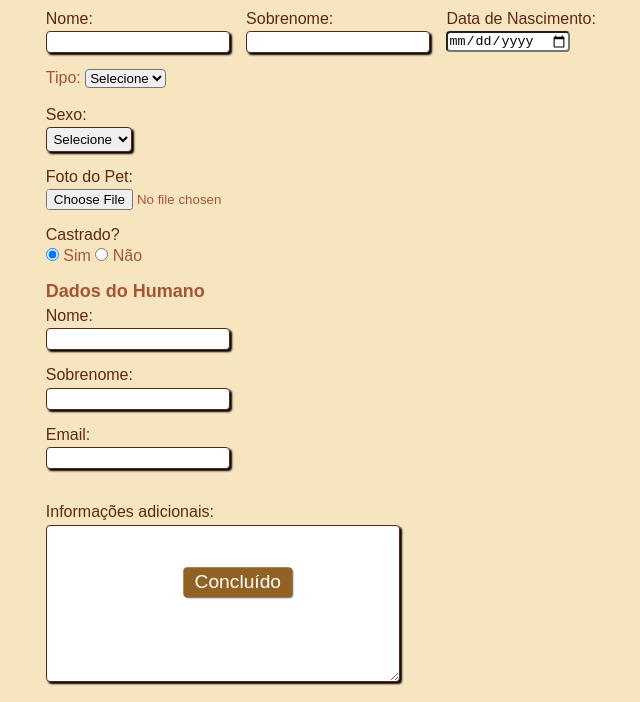
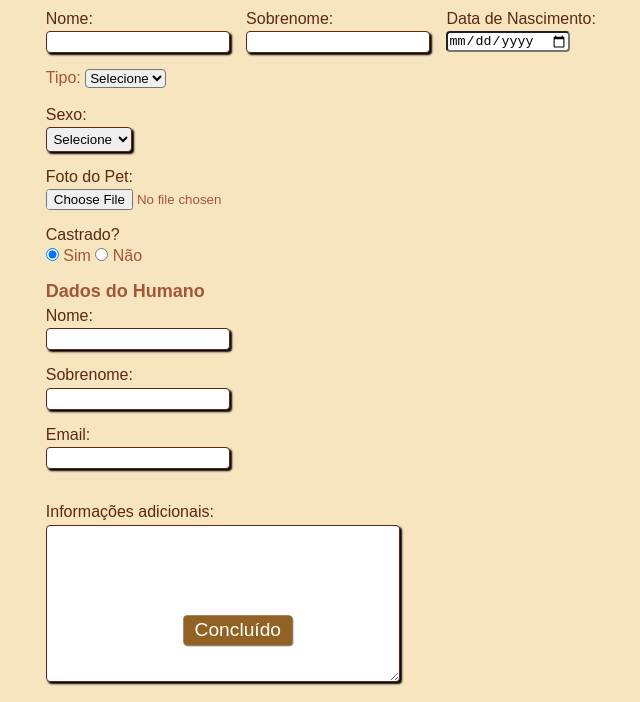
Before and after one commit to eduarda-emilli/formulario-simples, a plain HTML site: page index.html in a window 1280 px wide. Shown: the part 98-800 px from the top of the page, without its empty margins (415-1055 px from the left). Drawn offline with Linux system fonts and the light colour scheme.

Commit message:
Update style.css

```diff
--- a/style.css
+++ b/style.css
@@ -78,7 +78,7 @@ fieldset.grupo .campo {
     padding: 0.2em 0.6em;
     box-shadow: 1px 1px 1px rgba(0, 0, 0, 0.5);
     position: absolute;
-    top: 85%;
+    top: 91%;
     left: 51%;
     margin-right: -50%;
     transform: translate(-50%, -50%);
```
